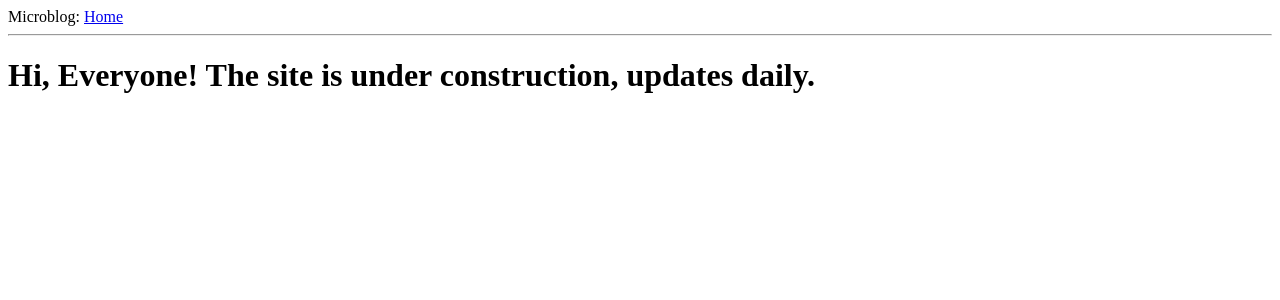
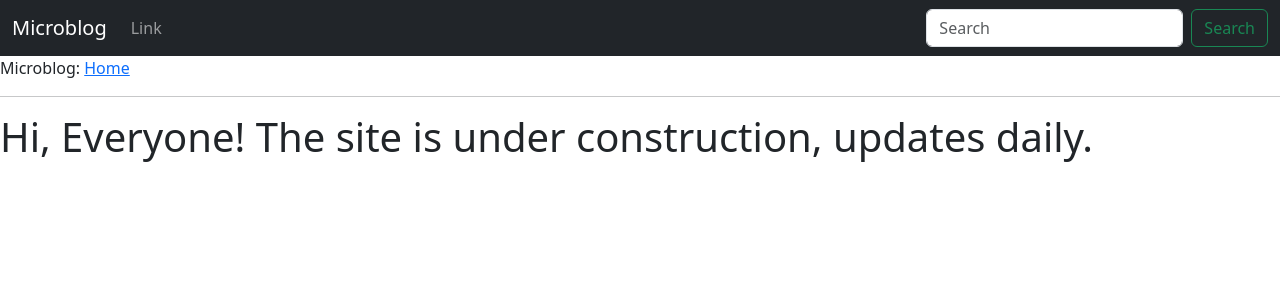
Before and after one commit to CPWu/autoscale.ca, a Flask app: page / in a window 1280 px wide. Shown: the top 300 px of the page. Run offline with Flask 3, Linux system fonts and the light colour scheme.

Commit message:
Implemeted barebones site using templates

```diff
--- a/app/templates/base.html
+++ b/app/templates/base.html
@@ -7,12 +7,21 @@
     {% else %}
     <title>Welcome to Microblog</title>
     {% endif %}
+    <link href="https://cdn.jsdelivr.net/npm/bootstrap@5.3.3/dist/css/bootstrap.min.css" rel="stylesheet"
+        integrity="sha384-QWTKZyjpPEjISv5WaRU9OFeRpok6YctnYmDr5pNlyT2bRjXh0JMhjY6hW+ALEwIH" crossorigin="anonymous">
 </head>
 
 <body>
+    {% include 'navbar.html' %}
     <div>Microblog: <a href="/index">Home</a></div>
     <hr>
     {% block content %}{% endblock %}
+    <script src="https://cdn.jsdelivr.net/npm/@popperjs/core@2.11.8/dist/umd/popper.min.js"
+        integrity="sha384-I7E8VVD/ismYTF4hNIPjVp/Zjvgyol6VFvRkX/vR+Vc4jQkC+hVqc2pM8ODewa9r"
+        crossorigin="anonymous"></script>
+    <script src="https://cdn.jsdelivr.net/npm/bootstrap@5.3.3/dist/js/bootstrap.min.js"
+        integrity="sha384-0pUGZvbkm6XF6gxjEnlmuGrJXVbNuzT9qBBavbLwCsOGabYfZo0T0to5eqruptLy"
+        crossorigin="anonymous"></script>
 </body>
 
 </html>
--- /dev/null
+++ b/app/templates/navbar.html
@@ -0,0 +1,20 @@
+<nav class="navbar navbar-expand-lg navbar-dark bg-dark">
+    <div class="container-fluid">
+        <a class="navbar-brand" href="#">Microblog</a>
+        <button class="navbar-toggler" type="button" data-bs-toggle="collapse" data-bs-target="#navbarSupportedContent"
+            aria-controls="navbarSupportedContent" aria-expanded="false" aria-label="Toggle navigation">
+            <span class="navbar-toggler-icon"></span>
+        </button>
+        <div class="collapse navbar-collapse" id="navbarSupportedContent">
+            <ul class="navbar-nav me-auto mb-2 mb-lg-0">
+                <li class="nav-item">
+                    <a class="nav-link" href="#">Link</a>
+                </li>
+            </ul>
+            <form class="d-flex" role="search">
+                <input class="form-control me-2" type="search" placeholder="Search" aria-label="Search">
+                <button class="btn btn-outline-success" type="submit">Search</button>
+            </form>
+        </div>
+    </div>
+</nav>
```
